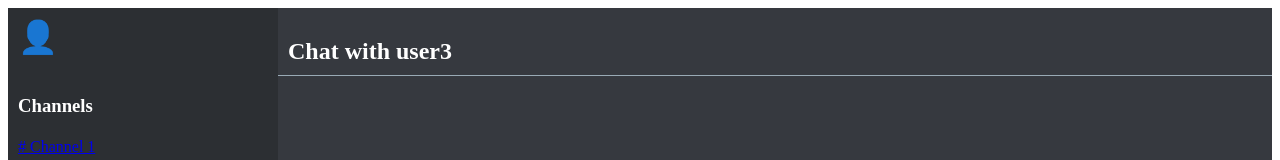
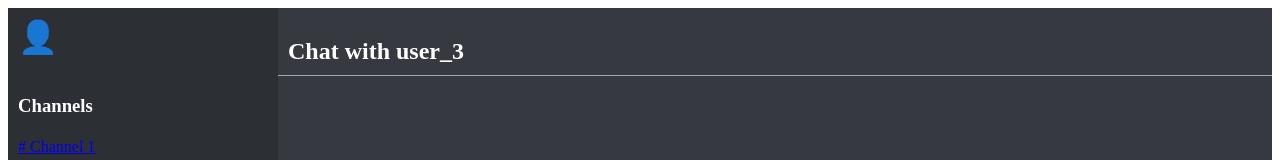
Before and after one commit to Animeshcoder/Web-Development, a React (Vite) app in the folder Chating-App/: page /dm/user3 in a window 1280 px wide. Shown: the top 160 px of the page. Built offline with nearby package versions, Linux system fonts and the light colour scheme.

Commit message:
Update user3.jsx

```diff
--- a/Chating-App/src/components/user3.jsx
+++ b/Chating-App/src/components/user3.jsx
@@ -2,7 +2,7 @@ import React from 'react';
 import ChatWindow from './ChatWindow';
 
 const User3 = () => {
-  return <ChatWindow selected="user3" />;
+  return <ChatWindow selected="user_3" />;
 };
 
 export default User3;
```
